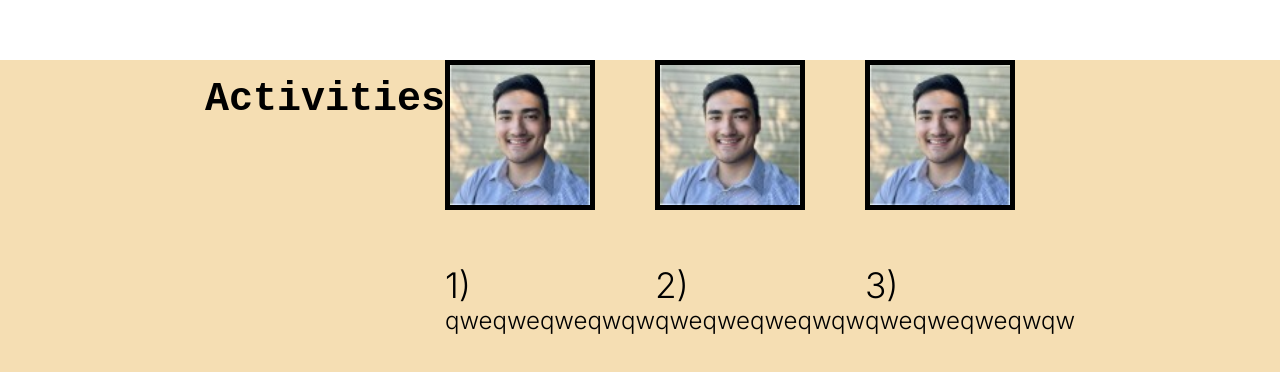
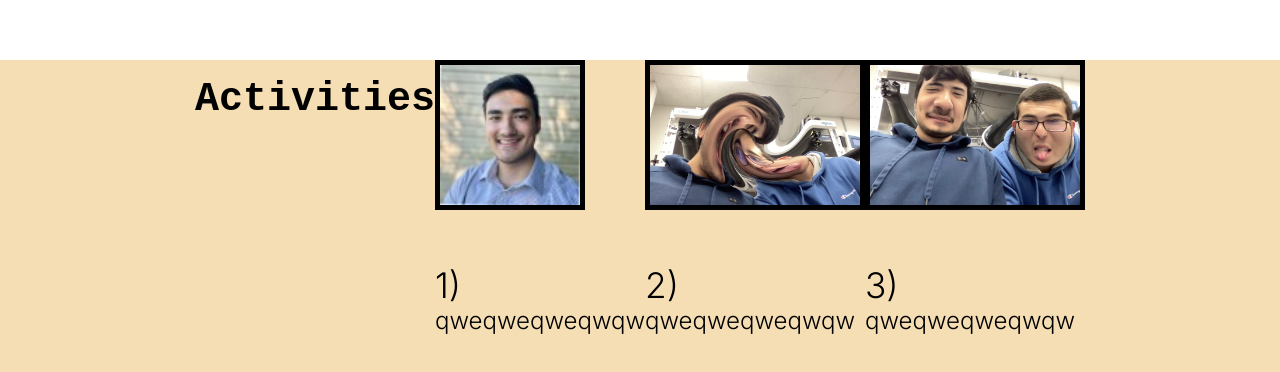
Before and after one commit to amh770524/DEV_PSU_website, a plain HTML site: page index.html in a window 1280 px wide. Shown: the part 1620-1992 px from the top of the page. Drawn offline with Linux system fonts and the light colour scheme; a web font is replaced by a local one.

Commit message:
Updated images

```diff
--- a/index.html
+++ b/index.html
@@ -54,13 +54,13 @@
                 </div>
 
                 <div>
-                    <img src="img/myself.jpg">
+                    <img src="img/yassen1.jpg">
                     <h2>2)</h2>
                     <p>qweqweqweqwqw</p>
                 </div>
 
                 <div>
-                    <img src="img/myself.jpg">
+                    <img src="img/yassen2.jpg">
                     <h2>3)</h2>
                     <p>qweqweqweqwqw</p>
                 </div>
```
Also changed, not shown: img/yassen1.jpg (added), img/yassen2.jpg (added), 1 other file.
